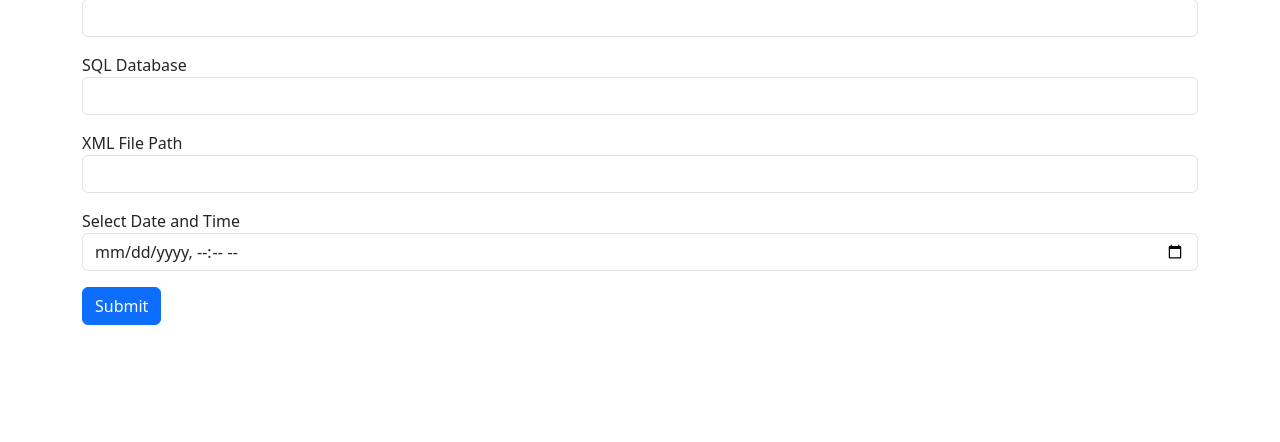
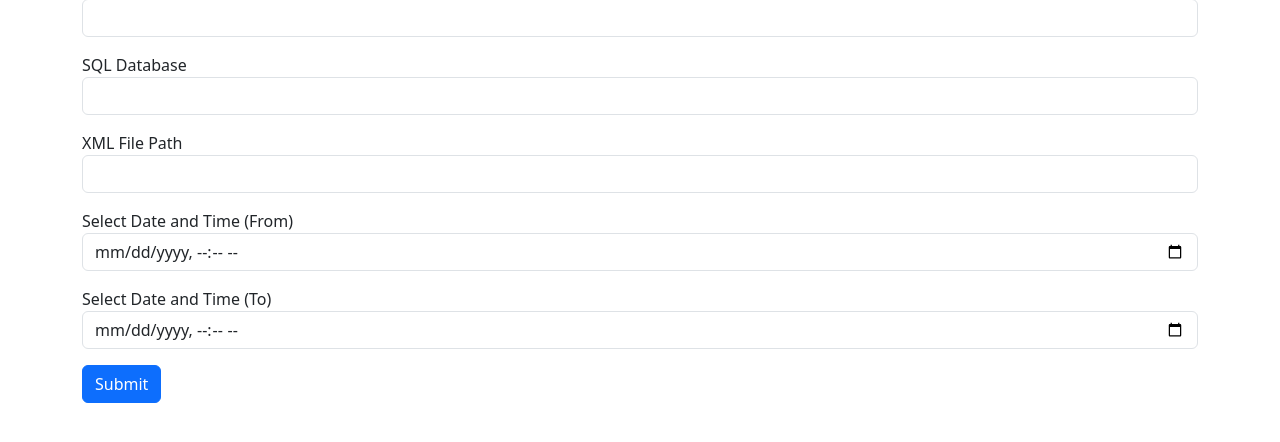
Before and after one commit to Darshan-zip/Durr_XML, a Flask app: page / in a window 1280 px wide. Shown: the part 261-703 px from the top of the page. Run offline with Flask 3, Linux system fonts and the light colour scheme; some libraries are stand-ins or nearby versions.

Commit message:
Update index.html

```diff
--- a/templates/index.html
+++ b/templates/index.html
@@ -62,17 +62,23 @@
 </div>
 
 <div class="mb-3">
-  <label for="date" class="date-label">Select Date and Time</label>
-  <input type="datetime-local" class="form-control" id="dtInput">
+  <label for="date" class="date-label">Select Date and Time (From)</label>
+  <input type="datetime-local" class="form-control" id="dtFromInput">
+</div>
+<div class="mb-3">
+  <label for="date" class="date-label">Select Date and Time (To)</label>
+  <input type="datetime-local" class="form-control" id="dtToInput">
 </div>
 <button type="button" class="btn btn-primary" onclick="convertDate()">Submit</button>
 
 <p id="result"></p>
+<p id="resultTo"></p>
 <div class="table-space"></div>
+<h3 id="val-sum"></h3>
 
 <script>
   function convertDate() {
-    const input = document.getElementById('dtInput').value;
+    const input = document.getElementById('dtFromInput').value;
 
     if (!input) {
         document.getElementById('result').innerText = 'Please enter a datetime.';
@@ -90,7 +96,26 @@
 
     const result = `${year}${dayOfYear}${hour}`;
 
-    document.getElementById('result').innerText = `Formatted: ${result}`;
+    const inputTo= document.getElementById('dtToInput').value;
+
+    if (!inputTo) {
+        document.getElementById('resultTo').innerText = 'Please enter a datetime.';
+        return;
+    }
+
+    const dateTo = new Date(inputTo);
+
+    const yearTo = dateTo.getFullYear().toString().slice(-2);
+    const startTo = new Date(dateTo.getFullYear(), 0, 0);
+    const diffTo = dateTo - startTo;
+    const oneDayTo = 1000 * 60 * 60 * 24;
+    const dayOfYearTo = Math.floor(diffTo / oneDayTo).toString().padStart(3, '0'); // 001–366
+    const hourTo = dateTo.getHours().toString().padStart(2, '0'); // 00–23
+
+    const resultTo = `${yearTo}${dayOfYearTo}${hourTo}`;
+
+    document.getElementById('result').innerText = `Formatted From Date: ${result}`;
+    document.getElementById('resultTo').innerText = `Formatted To Date: ${resultTo}`;
     let usernameV=document.getElementById('username-input').value
     let passwordV=document.getElementById('password-input').value
     let serverV=document.getElementById('server-input').value
@@ -98,12 +123,14 @@
     let XMLV=document.getElementById('XML-input').value
 
     var entry={
-      date:result,
+      fromDate:result,
+      toDate:resultTo,
       username:usernameV,
       password:passwordV,
       server:serverV,
       database:databaseV,
-      XML:XMLV
+      XML:XMLV,
+      date_time:date
     };
     fetch(`${window.origin}/inc`,{
       method:'POST',
@@ -124,7 +151,7 @@
   .then(function (data) {
     console.log(data.table);
     document.querySelector('.table-space').innerHTML = data.table;
-
+    document.querySelector('#val-sum').innerText = `Total Value Summary: ${data.valSum}`;
     $('#myTable').DataTable({
       dom: 'Bfrtip',
       buttons: ['copy', 'csv', 'excel', 'pdf','print']
```
